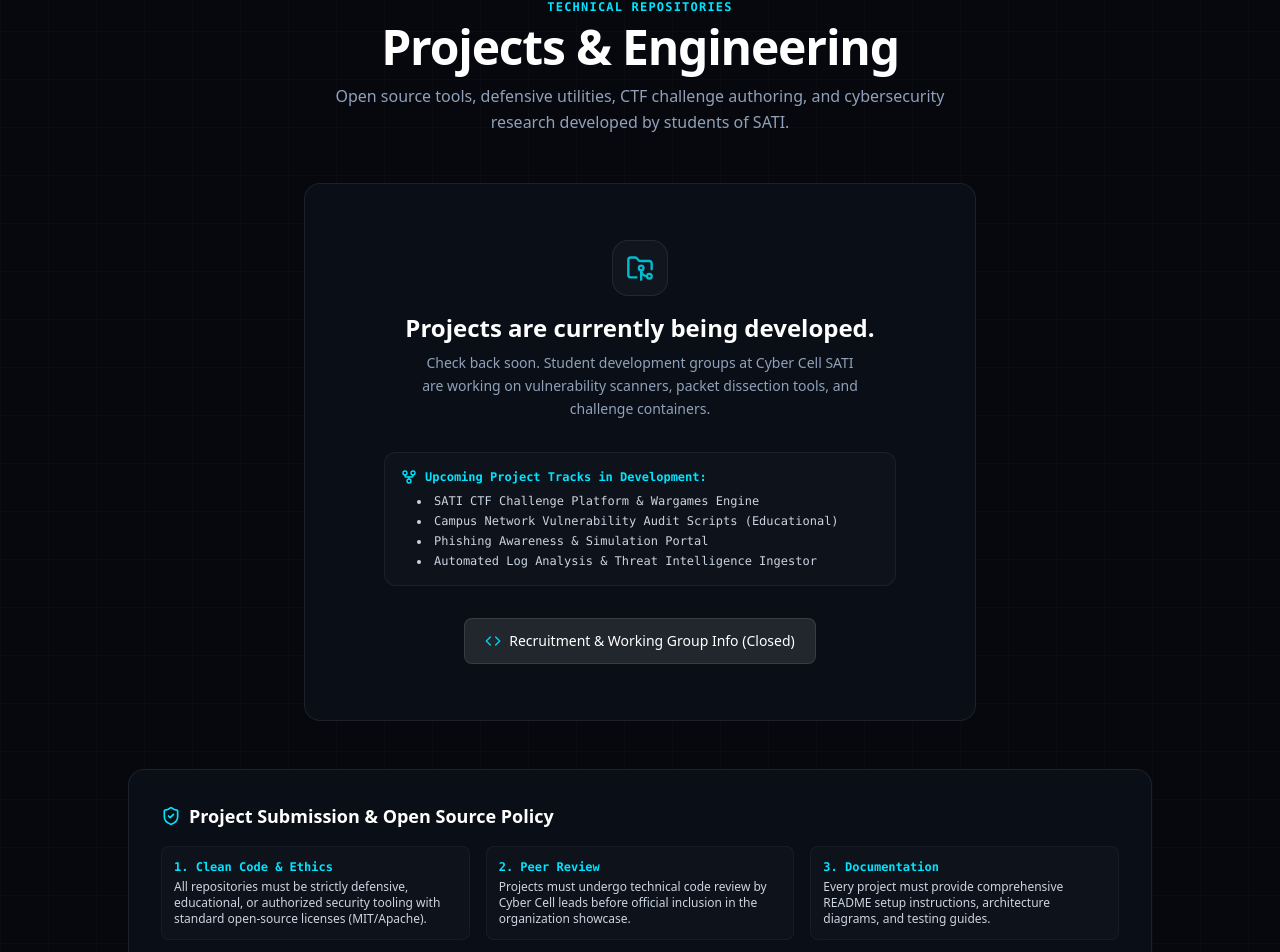
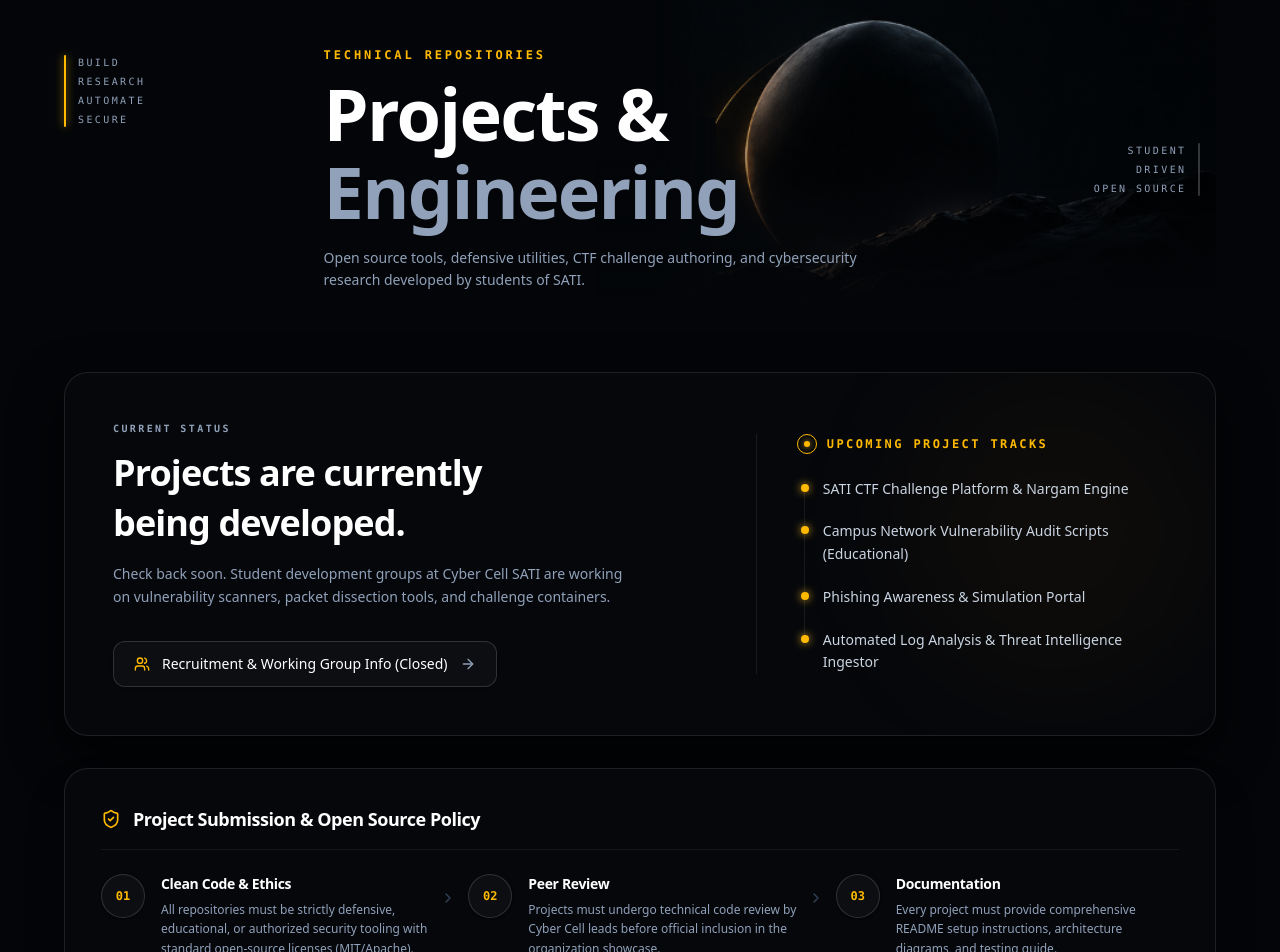
Before and after one commit to cybercellsati/Cyber-Cell, a Next.js app: page /projects in a window 1280 px wide. Shown: the part 113-1065 px from the top of the page. Built offline with nearby package versions, Linux system fonts and the light colour scheme; no server answers; a web font is replaced by a local one.

Commit message:
feat(projects): redesign projects page to 1:1 match reference mockup with cinematic planet horizon

```diff
--- a/app/projects/page.tsx
+++ b/app/projects/page.tsx
@@ -1,105 +1,230 @@
 import React from "react";
+import Image from "next/image";
+import Link from "next/link";
 import Navbar from "@/components/Navbar";
 import Footer from "@/components/Footer";
-import { projectsData } from "@/data/projects";
-import Link from "next/link";
-import { FolderGit2, Code, GitFork, ArrowRight, ShieldCheck } from "lucide-react";
+import { Users, ArrowRight, ShieldCheck, ChevronRight } from "lucide-react";
 
 export const metadata = {
-  title: "Projects & Tooling | Cyber Cell SATI",
-  description: "Explore technical security projects, tools, and research created by Cyber Cell members at SATI Vidisha."
+  title: "Projects & Engineering | Cyber Cell SATI",
+  description:
+    "Open source tools, defensive utilities, CTF challenge authoring, and cybersecurity research developed by students of SATI.",
 };
+
+const upcomingTracks = [
+  "SATI CTF Challenge Platform & Nargam Engine",
+  "Campus Network Vulnerability Audit Scripts (Educational)",
+  "Phishing Awareness & Simulation Portal",
+  "Automated Log Analysis & Threat Intelligence Ingestor",
+];
+
+const policySteps = [
+  {
+    num: "01",
+    title: "Clean Code & Ethics",
+    desc: "All repositories must be strictly defensive, educational, or authorized security tooling with standard open-source licenses (MIT/Apache).",
+  },
+  {
+    num: "02",
+    title: "Peer Review",
+    desc: "Projects must undergo technical code review by Cyber Cell leads before official inclusion in the organization showcase.",
+  },
+  {
+    num: "03",
+    title: "Documentation",
+    desc: "Every project must provide comprehensive README setup instructions, architecture diagrams, and testing guide.",
+  },
+];
 
 export default function ProjectsPage() {
   return (
-    <div className="min-h-screen bg-[#06080d] text-white flex flex-col">
+    <div className="min-h-screen bg-[#030508] text-white flex flex-col font-sans selection:bg-amber-400/25 selection:text-white overflow-x-hidden">
+      {/* 1. Global Navigation */}
       <Navbar />
 
-      <main className="flex-1 pt-28 pb-20 px-4 sm:px-6 lg:px-8 cyber-grid">
-        <div className="max-w-5xl mx-auto space-y-12">
+      <main className="flex-1 flex flex-col items-center pt-24 sm:pt-28 pb-20 px-4 sm:px-6 lg:px-8 w-full relative">
 
-          {/* Header */}
-          <div className="text-center max-w-2xl mx-auto">
-            <span className="text-xs font-mono font-bold tracking-widest text-[#00e5ff] uppercase block mb-2">
+        {/* 2. CINEMATIC HERO SECTION WITH PLANET ECLIPSE BACKGROUND */}
+        <div className="relative w-full max-w-6xl mx-auto pt-8 sm:pt-12 pb-14 sm:pb-20">
+
+          {/* Planet Eclipse Artwork Background on the Right */}
+          <div className="absolute right-0 top-0 w-full sm:w-[540px] lg:w-[620px] h-[260px] sm:h-[320px] pointer-events-none select-none overflow-hidden z-0 opacity-90">
+            <Image
+              src="/images/projects-hero-planet.png"
+              alt="Planet Eclipse Horizon"
+              fill
+              className="object-contain object-right"
+              priority
+            />
+            {/* Subtle Gradient Blend towards bottom and left */}
+            <div className="absolute inset-0 bg-gradient-to-t from-[#030508] via-transparent to-transparent pointer-events-none" />
+            <div className="absolute inset-0 bg-gradient-to-r from-[#030508] via-transparent to-transparent sm:hidden pointer-events-none" />
+          </div>
+
+          {/* Foreground Hero Content Row */}
+          <div className="relative z-10 flex flex-col sm:flex-row items-start justify-between gap-8">
+
+            {/* Left HUD Bracket */}
+            <div className="hidden lg:flex items-stretch gap-3 pt-2">
+              <span className="w-[2px] bg-amber-400 shadow-[0_0_8px_rgba(251,191,36,0.8)] rounded-full" />
+              <div className="flex flex-col text-[10px] font-mono tracking-[0.24em] text-slate-400 uppercase space-y-1">
+                <span>BUILD</span>
+                <span>RESEARCH</span>
+                <span>AUTOMATE</span>
+                <span>SECURE</span>
+              </div>
+            </div>
+
+            {/* Center Editorial Title & Subtitle */}
+            <div className="flex-1 max-w-2xl sm:pl-4 lg:pl-10">
+              <div className="flex items-center gap-3 mb-3">
+                <span className="text-xs font-mono font-semibold tracking-[0.24em] text-amber-400 uppercase">
                   TECHNICAL REPOSITORIES
                 </span>
-            <h1 className="text-3xl sm:text-5xl font-extrabold text-white tracking-tight">
-              Projects & Engineering
+              </div>
+
+              <h1 className="text-4xl sm:text-6xl lg:text-7xl font-bold tracking-tight text-white leading-[1.08]">
+                Projects &amp;<br />
+                <span className="text-slate-400 font-extrabold">Engineering</span>
               </h1>
-            <p className="text-sm sm:text-base text-slate-400 mt-3 leading-relaxed">
-              Open source tools, defensive utilities, CTF challenge authoring,
-              and cybersecurity research developed by students of SATI.
+
+              <p className="text-xs sm:text-sm text-slate-400 font-light mt-4 max-w-xl leading-relaxed">
+                Open source tools, defensive utilities, CTF challenge authoring, and cybersecurity research developed by students of SATI.
               </p>
             </div>
 
-          {/* Projects Content: Real or Truthful Empty State */}
-          {projectsData.length > 0 ? (
-            <div className="grid grid-cols-1 md:grid-cols-2 gap-6">
-              {/* Project cards when real repos exist */}
+            {/* Right HUD Bracket */}
+            <div className="hidden lg:flex items-stretch gap-3 self-center pr-4">
+              <div className="flex flex-col text-[10px] font-mono tracking-[0.24em] text-slate-400 uppercase space-y-1 text-right">
+                <span>STUDENT</span>
+                <span>DRIVEN</span>
+                <span>OPEN SOURCE</span>
               </div>
-          ) : (
-            <div className="p-8 sm:p-14 rounded-2xl bg-[#0a0e16] border border-white/[0.08] text-center max-w-2xl mx-auto">
-              <div className="w-14 h-14 rounded-2xl bg-white/[0.03] border border-white/[0.08] flex items-center justify-center text-[#00e5ff] mx-auto mb-4">
-                <FolderGit2 className="w-7 h-7 opacity-80" />
+              <span className="w-[1.5px] bg-white/20 rounded-full" />
             </div>
 
-              <h2 className="text-xl sm:text-2xl font-bold text-white mb-2">
-                Projects are currently being developed.
+          </div>
+
+        </div>
+
+        {/* 3. MAIN CARD: CURRENT STATUS & UPCOMING TRACKS */}
+        <div className="w-full max-w-6xl mx-auto mb-8">
+          <div className="relative rounded-2xl sm:rounded-3xl border border-white/10 bg-[#06080d]/90 backdrop-blur-md p-6 sm:p-10 lg:p-12 shadow-[0_20px_50px_rgba(0,0,0,0.8)] overflow-hidden">
+            {/* Ambient Subtle Amber Arc in Top-Right */}
+            <div className="absolute top-0 right-0 w-80 h-80 bg-amber-500/[0.04] rounded-full blur-3xl pointer-events-none" />
+
+            <div className="grid grid-cols-1 lg:grid-cols-12 gap-8 lg:gap-12 items-center relative z-10">
+
+              {/* Left Column: Current Status & Button */}
+              <div className="lg:col-span-7 flex flex-col justify-between">
+                <div>
+                  <span className="text-[10px] font-mono tracking-[0.24em] text-slate-400 uppercase font-semibold mb-3 block">
+                    CURRENT STATUS
+                  </span>
+
+                  <h2 className="text-2xl sm:text-3xl lg:text-4xl font-bold text-white tracking-tight leading-snug mb-4">
+                    Projects are currently<br />
+                    being developed.
                   </h2>
 
-              <p className="text-sm text-slate-400 max-w-md mx-auto leading-relaxed mb-8">
-                Check back soon. Student development groups at Cyber Cell SATI
-                are working on vulnerability scanners, packet dissection tools, and challenge containers.
+                  <p className="text-xs sm:text-sm text-slate-400 font-light leading-relaxed mb-8 max-w-lg">
+                    Check back soon. Student development groups at Cyber Cell SATI are working on vulnerability scanners, packet dissection tools, and challenge containers.
                   </p>
-
-              <div className="p-4 rounded-xl bg-white/[0.02] border border-white/[0.06] text-left max-w-lg mx-auto space-y-2 mb-8">
-                <div className="text-xs font-mono font-semibold text-[#00e5ff] flex items-center gap-2">
-                  <GitFork className="w-4 h-4" />
-                  Upcoming Project Tracks in Development:
-                </div>
-                <ul className="text-xs text-slate-300 space-y-1 font-mono pl-4 list-disc list-inside">
-                  <li>SATI CTF Challenge Platform & Wargames Engine</li>
-                  <li>Campus Network Vulnerability Audit Scripts (Educational)</li>
-                  <li>Phishing Awareness & Simulation Portal</li>
-                  <li>Automated Log Analysis & Threat Intelligence Ingestor</li>
-                </ul>
                 </div>
 
+                <div>
                   <Link
                     href="/join"
-                className="inline-flex items-center gap-2 px-5 py-3 rounded-lg bg-white/10 text-white font-medium text-xs sm:text-sm hover:bg-white/15 border border-white/10 transition-colors"
+                    className="group inline-flex items-center gap-3 px-5 py-3 rounded-xl bg-white/[0.03] hover:bg-white/[0.07] border border-white/15 hover:border-amber-400/50 text-xs sm:text-sm font-medium text-white transition-all shadow-sm"
                   >
-                <Code className="w-4 h-4 text-cyan-400" />
-                <span>Recruitment & Working Group Info (Closed)</span>
+                    <Users className="w-4 h-4 text-amber-400" />
+                    <span>Recruitment &amp; Working Group Info (Closed)</span>
+                    <ArrowRight className="w-4 h-4 text-slate-400 group-hover:text-amber-400 group-hover:translate-x-1 transition-all" />
                   </Link>
                 </div>
-          )}
+              </div>
 
-          {/* Project Contribution Guidelines */}
-          <div className="p-6 sm:p-8 rounded-2xl bg-[#0a0e16] border border-white/[0.08] space-y-4">
-            <h2 className="text-lg font-bold text-white flex items-center gap-2">
-              <ShieldCheck className="w-5 h-5 text-[#00e5ff]" />
-              Project Submission & Open Source Policy
-            </h2>
-            <div className="grid grid-cols-1 sm:grid-cols-3 gap-4 text-xs text-slate-300">
-              <div className="p-3 rounded-lg bg-white/[0.02] border border-white/[0.04]">
-                <span className="text-[#00e5ff] font-mono block mb-1 font-bold">1. Clean Code & Ethics</span>
-                All repositories must be strictly defensive, educational, or authorized security tooling with standard open-source licenses (MIT/Apache).
+              {/* Right Column: Upcoming Project Tracks List */}
+              <div className="lg:col-span-5 lg:border-l lg:border-white/[0.08] lg:pl-10">
+                {/* Header with concentric circle icon */}
+                <div className="flex items-center gap-2.5 mb-6">
+                  <div className="w-5 h-5 rounded-full border border-amber-400 flex items-center justify-center text-amber-400 shrink-0">
+                    <span className="w-1.5 h-1.5 rounded-full bg-amber-400 shadow-[0_0_6px_rgba(251,191,36,0.8)]" />
                   </div>
-              <div className="p-3 rounded-lg bg-white/[0.02] border border-white/[0.04]">
-                <span className="text-[#00e5ff] font-mono block mb-1 font-bold">2. Peer Review</span>
-                Projects must undergo technical code review by Cyber Cell leads before official inclusion in the organization showcase.
+                  <span className="text-xs font-mono font-semibold tracking-[0.2em] text-amber-400 uppercase">
+                    UPCOMING PROJECT TRACKS
+                  </span>
                 </div>
-              <div className="p-3 rounded-lg bg-white/[0.02] border border-white/[0.04]">
-                <span className="text-[#00e5ff] font-mono block mb-1 font-bold">3. Documentation</span>
-                Every project must provide comprehensive README setup instructions, architecture diagrams, and testing guides.
+
+                {/* 4 Connected Tracks */}
+                <div className="relative pl-1 space-y-5">
+                  {/* Subtle connecting vertical line */}
+                  <div className="absolute left-[7px] top-2 bottom-3 w-[1.5px] bg-white/[0.08]" />
+
+                  {upcomingTracks.map((track, i) => (
+                    <div key={i} className="flex items-start gap-3.5 relative z-10 group/track">
+                      {/* Amber Bullet Dot */}
+                      <span className="w-2 h-2 rounded-full bg-amber-400 shadow-[0_0_8px_rgba(251,191,36,0.9)] mt-1.5 shrink-0 group-hover/track:scale-125 transition-transform" />
+                      <span className="text-xs sm:text-sm text-slate-300 font-normal leading-relaxed group-hover/track:text-white transition-colors">
+                        {track}
+                      </span>
                     </div>
+                  ))}
                 </div>
               </div>
 
             </div>
+
+          </div>
+        </div>
+
+        {/* 4. BOTTOM CARD: PROJECT SUBMISSION & OPEN SOURCE POLICY */}
+        <div className="w-full max-w-6xl mx-auto">
+          <div className="relative rounded-2xl sm:rounded-3xl border border-white/10 bg-[#06080d]/90 backdrop-blur-md p-6 sm:p-8 lg:p-9 shadow-2xl overflow-hidden">
+
+            {/* Header */}
+            <div className="flex items-center gap-3 mb-6 pb-4 border-b border-white/[0.06]">
+              <ShieldCheck className="w-5 h-5 text-amber-400" />
+              <h3 className="text-base sm:text-lg font-bold text-white tracking-tight">
+                Project Submission &amp; Open Source Policy
+              </h3>
+            </div>
+
+            {/* 3 Sequential Columns */}
+            <div className="grid grid-cols-1 md:grid-cols-3 gap-6 relative">
+              {policySteps.map((step, idx) => (
+                <div key={step.num} className="flex items-start gap-4 relative">
+                  {/* Circular Number Badge */}
+                  <div className="w-11 h-11 rounded-full border border-white/15 bg-white/[0.03] flex items-center justify-center text-xs font-mono font-bold text-amber-400 shadow-sm shrink-0">
+                    {step.num}
+                  </div>
+
+                  {/* Text details */}
+                  <div className="flex-1">
+                    <h4 className="text-xs sm:text-sm font-bold text-white mb-1.5 tracking-tight">
+                      {step.title}
+                    </h4>
+                    <p className="text-[11px] sm:text-xs text-slate-400 font-light leading-relaxed">
+                      {step.desc}
+                    </p>
+                  </div>
+
+                  {/* Subtle chevron divider between steps on desktop */}
+                  {idx < 2 && (
+                    <div className="hidden md:flex absolute -right-3 top-4 text-slate-700 pointer-events-none">
+                      <ChevronRight className="w-4 h-4" />
+                    </div>
+                  )}
+                </div>
+              ))}
+            </div>
+
+          </div>
+        </div>
+
       </main>
 
+      {/* 5. Global Comprehensive Footer */}
       <Footer />
     </div>
   );
```
Also changed, not shown: public/images/projects-hero-planet.png (added). Lines whose indentation alone changed are shown as unchanged.
